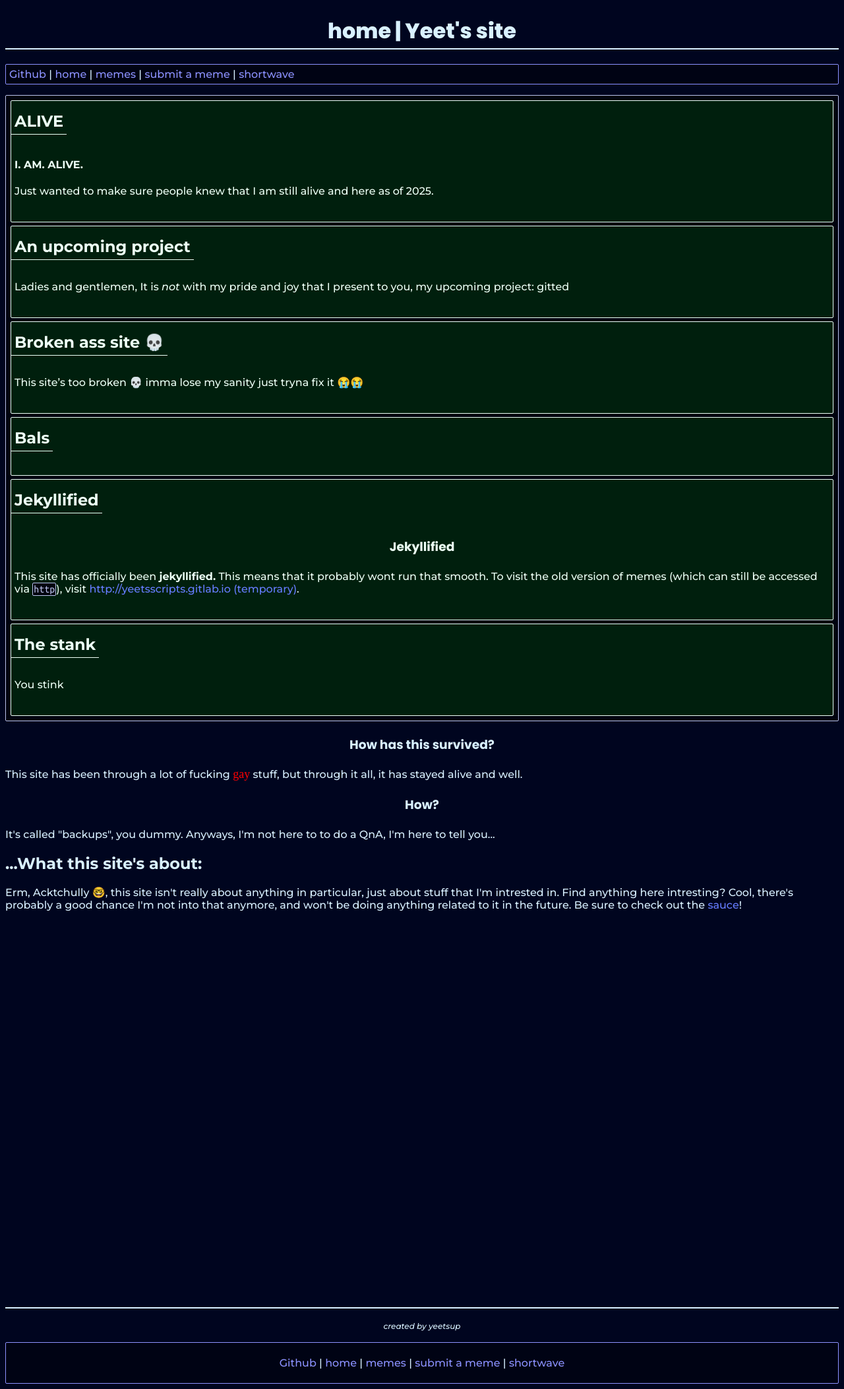
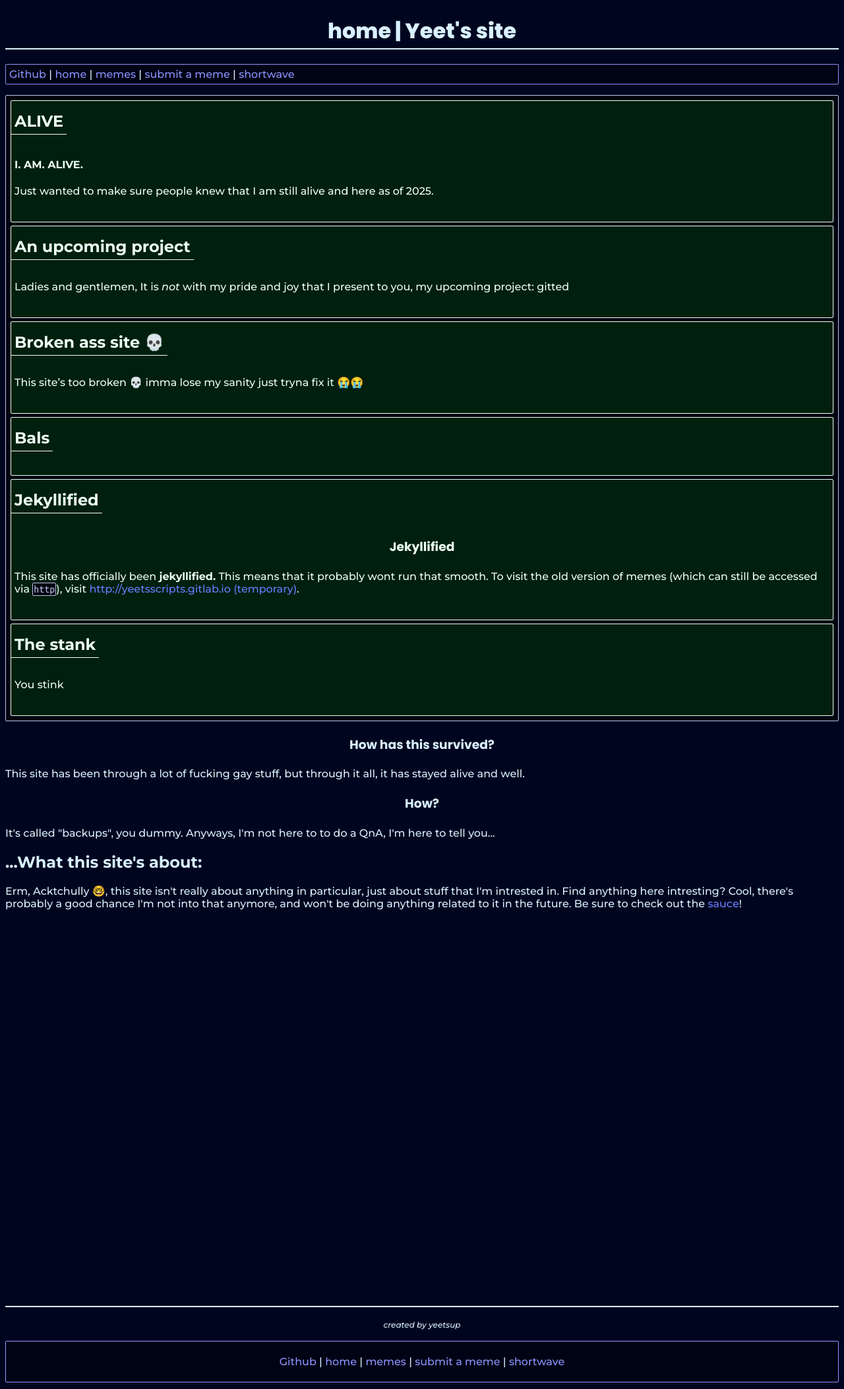
Before and after one commit to yeetssite/yeetssite.github.io, a Jekyll site: the page built from index.html, in a window 1280 px wide. Shown: the whole page at 66% size. Built offline with Jekyll 4.4.1, drawn with Linux system fonts in a browser that asks for light colours; some web fonts are replaced; a script that is not in the unit is left out.

Commit message:
Update base.css

```diff
--- a/assets/css/base.css
+++ b/assets/css/base.css
@@ -12,15 +12,15 @@
   src: url(/fonts/chineseRocksRegular.ttf);
 }
 
-fuckingay
+.rdrtext
 {
 	color: #FFFFFF;
 	font-size: 15px;
 	font-family: redDeadFont;
 }
-asinhomosexual
+.rdrtextred
 {
-	color: #FF0000;
+	color: #DD0000;
         font-size: 18px;
         font-family: redDeadFont;
 }
```
